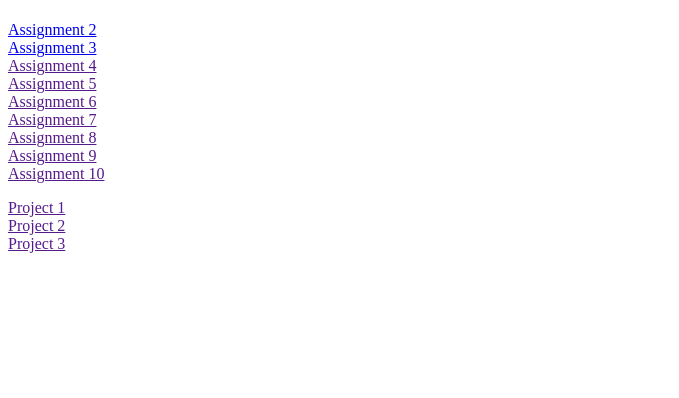
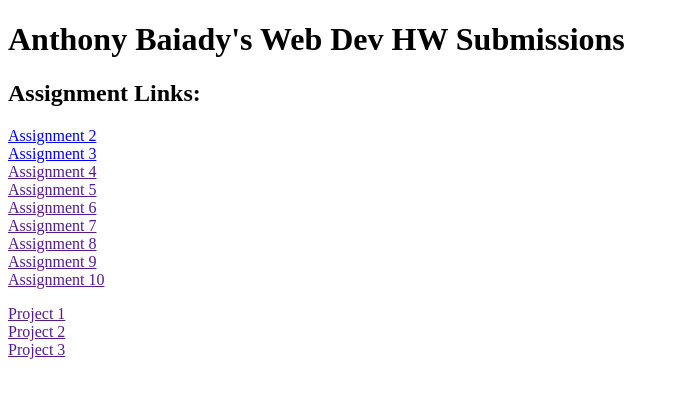
Before and after one commit to abaiady/web-dev-hw, a plain HTML site: page index.html in a window 1280 px wide. Shown: the whole page, without its empty margins (0-679 px from the left). Drawn offline with Linux system fonts and the light colour scheme.

Commit message:
Added Headings in Index file

```diff
--- a/index.html
+++ b/index.html
@@ -6,9 +6,9 @@
 
   <body>
     <!-- All of your body content goes between these two <body> tags. -->
-    <h1></h1>
+    <h1>Anthony Baiady's Web Dev HW Submissions</h1>
 
-    <h2></h2>
+    <h2>Assignment Links:</h2>
 
     <p>
       <a href="/.test/about.html">Assignment 2</a><br />
```
